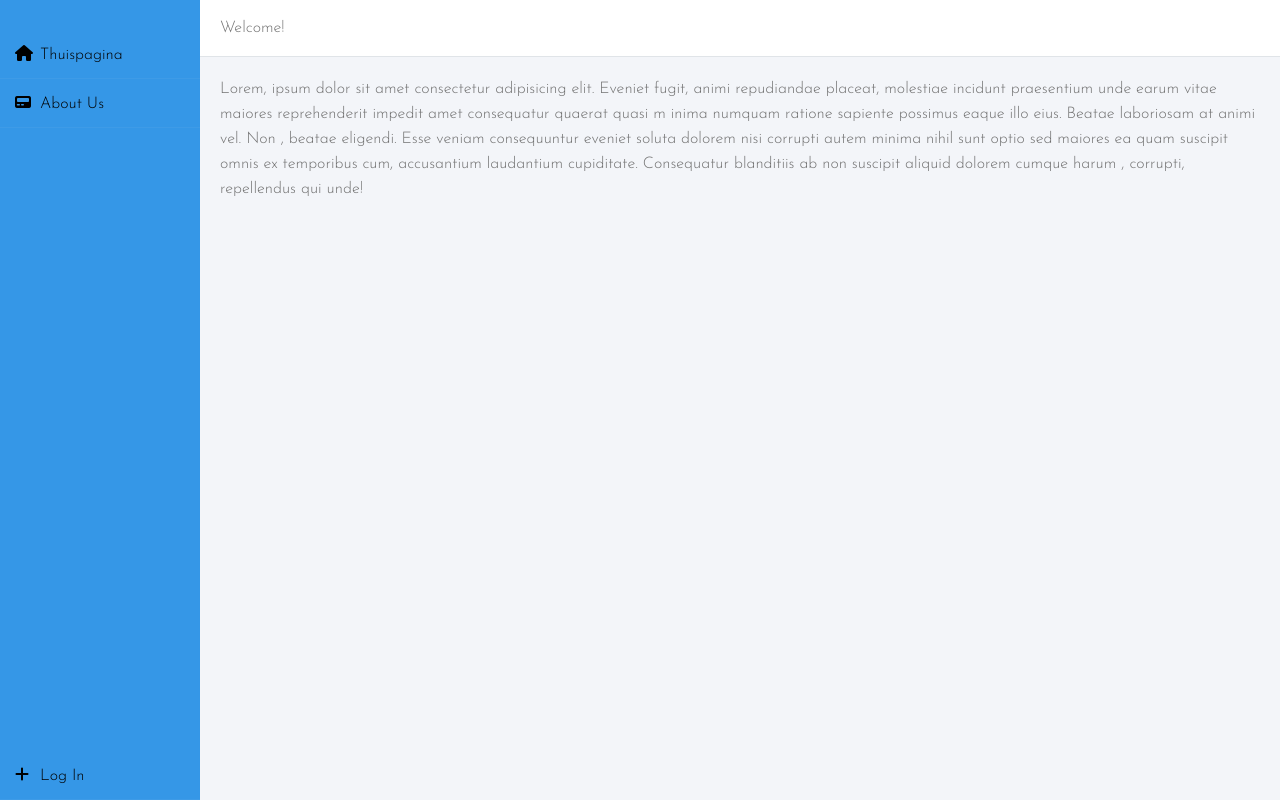
After one commit to 7Sea2/php-helpdesk, a PHP site: page /indexLoggedout.php in a window 1280 px wide. The commit adds this page. Run offline with PHP 8.4, Linux system fonts and the light colour scheme; some libraries are stand-ins or nearby versions.

```diff
--- /dev/null
+++ b/indexLoggedout.php
@@ -0,0 +1,39 @@
+<?php
+session_start();
+?>
+<!DOCTYPE html>
+<html lang="en">
+
+<head>
+    <meta charset="UTF-8">
+    <title>Dashboard</title>
+    <link rel="stylesheet" href="style.css">
+    <script src="https://kit.fontawesome.com/fbea3c1d87.js" crossorigin="anonymous"></script>
+</head>
+
+<body>
+
+    <div class="wrapper">
+        <div class="sidebar">
+            <ul>
+                <li><a href="indexLoggedout.php"><i class="fas fa-home"></i>Thuispagina</a></li>
+                <li><a href="about.php"><i class="fas fa-pager"></i>About Us</a></li>
+            </ul>
+            <li><a href="inlog.php" class="logout"><i class="fas fa-plus"></i>Log In</a></li>
+        </div>
+        <div class="main_content">
+            <div class="header">Welcome!</div>
+            <div class="info">
+                <div>Lorem, ipsum dolor sit amet consectetur adipisicing elit. Eveniet fugit, animi repudiandae placeat, molestiae incidunt praesentium unde earum vitae
+                    maiores reprehenderit impedit amet consequatur quaerat quasi m
+                    inima numquam ratione sapiente possimus eaque illo eius. Beatae laboriosam at animi vel. Non
+                    , beatae eligendi. Esse veniam consequuntur eveniet soluta dolorem nisi corrupti autem minima nihil sunt optio
+                    sed maiores ea quam suscipit omnis ex temporibus cum, accusantium laudantium cupiditate. Consequatur blanditiis ab non suscipit aliquid dolorem cumque harum
+                    , corrupti, repellendus qui unde!</div>
+            </div>
+        </div>
+    </div>
+
+</body>
+
+</html>
--- a/inlog.php
+++ b/inlog.php
@@ -79,8 +79,8 @@ try {
                                 $_SESSION["userID"] = $UserID;
                                 $_SESSION["email"] = $email;
 
-                                //redirect user to welcome page
-                                header("location: welcome.php");
+                                //redirect user to dashboard page
+                                header("location: index.php");
                             }
                             else{
                                 //invalid password, display error message
--- /dev/null
+++ b/style.css
@@ -0,0 +1,133 @@
+@import url('https://fonts.googleapis.com/css2?family=Josefin+Sans:wght@300&display=swap');
+
+*{
+    margin: 0;
+    padding: 0;
+    box-sizing: border-box;
+    list-style: none;
+    text-decoration: none;
+    font-family: 'Josefin Sans', sans-serif;
+}
+
+body{
+    background: #f3f5f9;
+}
+
+.wrapper{
+    display: flex;
+    position: relative;
+}
+
+.wrapper .sidebar{
+    position: fixed;
+    width: 200px;
+    height: 100%;
+    background: #3597e7;
+    padding: 30px 0;
+    display: inline-block;
+    vertical-align: bottom;
+}
+
+h2{
+    color: #000;
+    text-transform: uppercase;
+    text-align: center;
+    margin-bottom: 30px;
+}
+
+h4{
+    color: #000;
+    text-transform: uppercase;
+    text-align: center;
+    margin-bottom: 25px;
+}
+
+.wrapper .sidebar ul li{
+    padding: 15px;
+    border-bottom: 1px solid rgba(0, 0, 0, 0.05);
+    border-bottom: 1px solid rgba(225, 225, 225, 0.05);
+}
+
+.wrapper .sidebar ul li a{
+    color:#000;
+    display: block;
+}
+
+.wrapper .sidebar ul li a .fas{
+    width: 25px;
+}
+
+.wrapper .sidebar ul li:hover{
+    background: #2b7ec2;
+}
+
+.wrapper .sidebar ul li:hover a{
+    color: #f3f5f9;
+}
+
+.wrapper .sidebar .logout{
+    color:#000;
+    display: block;
+    padding: 15px;
+    border-bottom: 1px solid rgba(0, 0, 0, 0.05);
+    border-bottom: 1px solid rgba(225, 225, 225, 0.05);
+    position: absolute;
+    bottom: 0px;
+    width: 100%;
+}
+
+.wrapper .sidebar .logout .fas{
+    width: 25px;
+}
+
+.wrapper .sidebar .logout:hover{
+    background: #2b7ec2;
+}
+
+.wrapper .sidebar .logout:hover a{
+    color: #f3f5f9;
+}
+
+.wrapper .main_content{
+    width: 100%;
+    margin-left: 200px;
+}
+
+.wrapper .main_content .header{
+    padding: 20px;
+    background: #fff;
+    color: #717171;
+    border-bottom: 1px solid #e0e4e8;
+}
+
+.wrapper .main_content .info{
+    margin: 20px;
+    color: #717171;
+    line-height: 25px;
+}
+
+.wrapper .main_content .info div{
+    margin-bottom: 20px;
+}
+
+.logoutPage {
+    position: fixed;
+    top: 20%;
+    bottom: 20%;
+    left: 20%;
+    right: 20%;
+    background-color: #3597e7;
+}
+
+.confirmBoxLogout {
+    background-color: #2b7ec2;
+    padding: 15px;
+    text-align: center;
+    font-size: 180%;
+}
+
+.buttonContainer {
+    position: fixed;
+    margin: 10px;
+    background-color: rgb(255, 255, 255);
+}
```
Also changed, not shown: about.php (added, +39 -0 lines), index.php (added, +60 -0 lines), logoutConfirm.php (added, +46 -0 lines), scripts/verify_user.php (added, +42 -0 lines), templates/dashboardtemplate.php (renamed from helpdesk-dashboard/dashboard.html, +17 -4 lines), templates/sidebar.php (added, +19 -0 lines), templates/style.css (renamed from helpdesk-dashboard/style.css, +29 -1 lines).
